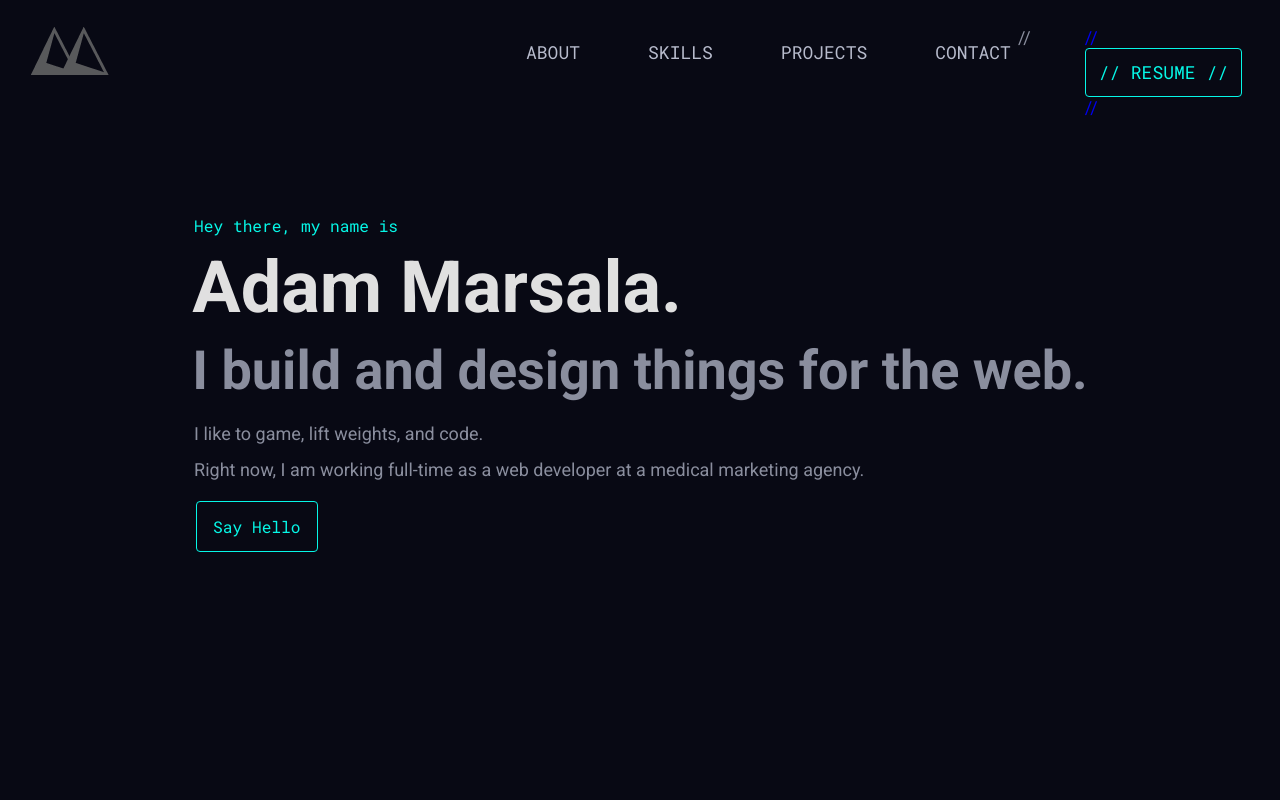
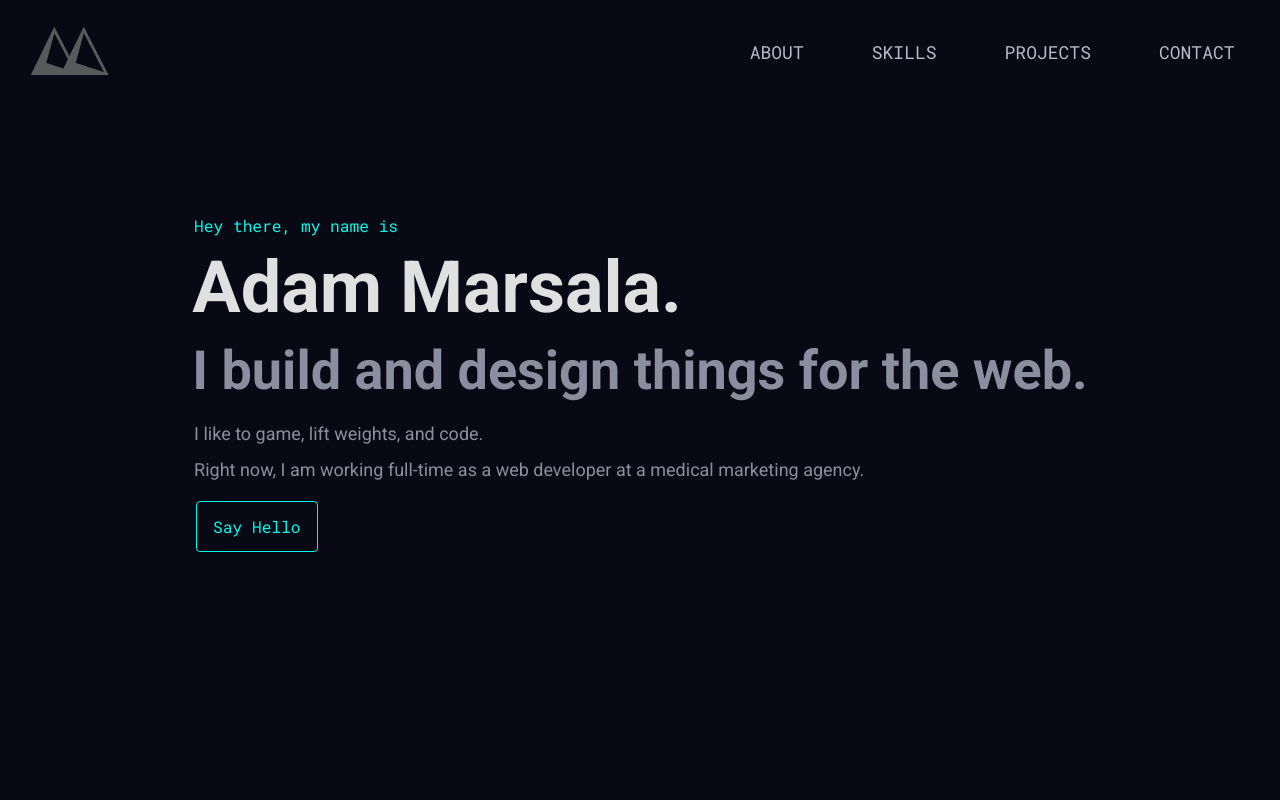
Before and after one commit to adammcodes/portfolio, a React (Create React App) app: page / in a window 1280 px wide. Shown: the top 800 px of the page. Built offline with nearby package versions, Linux system fonts and the light colour scheme.

Commit message:
Update Nav.js

```diff
--- a/src/components/Nav.js
+++ b/src/components/Nav.js
@@ -83,11 +83,6 @@ const Nav = (props) => {
             CONTACT
           </div>
         </button>
-        // <a href="https://resume.creddle.io/resume/6p0dgqbzwmq" target="_blank" rel="noreferrer">
-        //   <div className="nav-item resume">
-        //     RESUME
-        //   </div>
-        // </a>
       </div>
 
       {/* Mobile view nav bar */}
```
